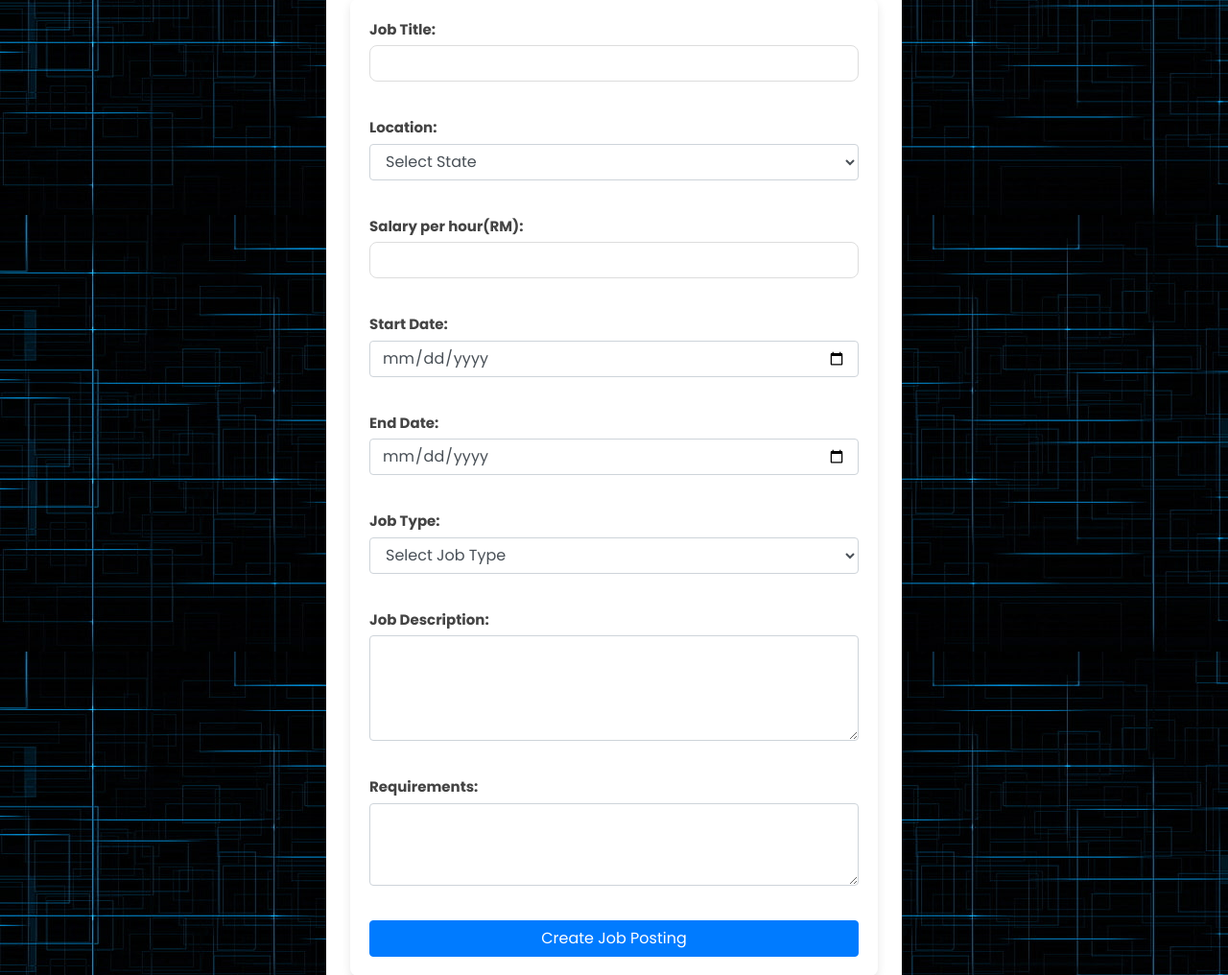
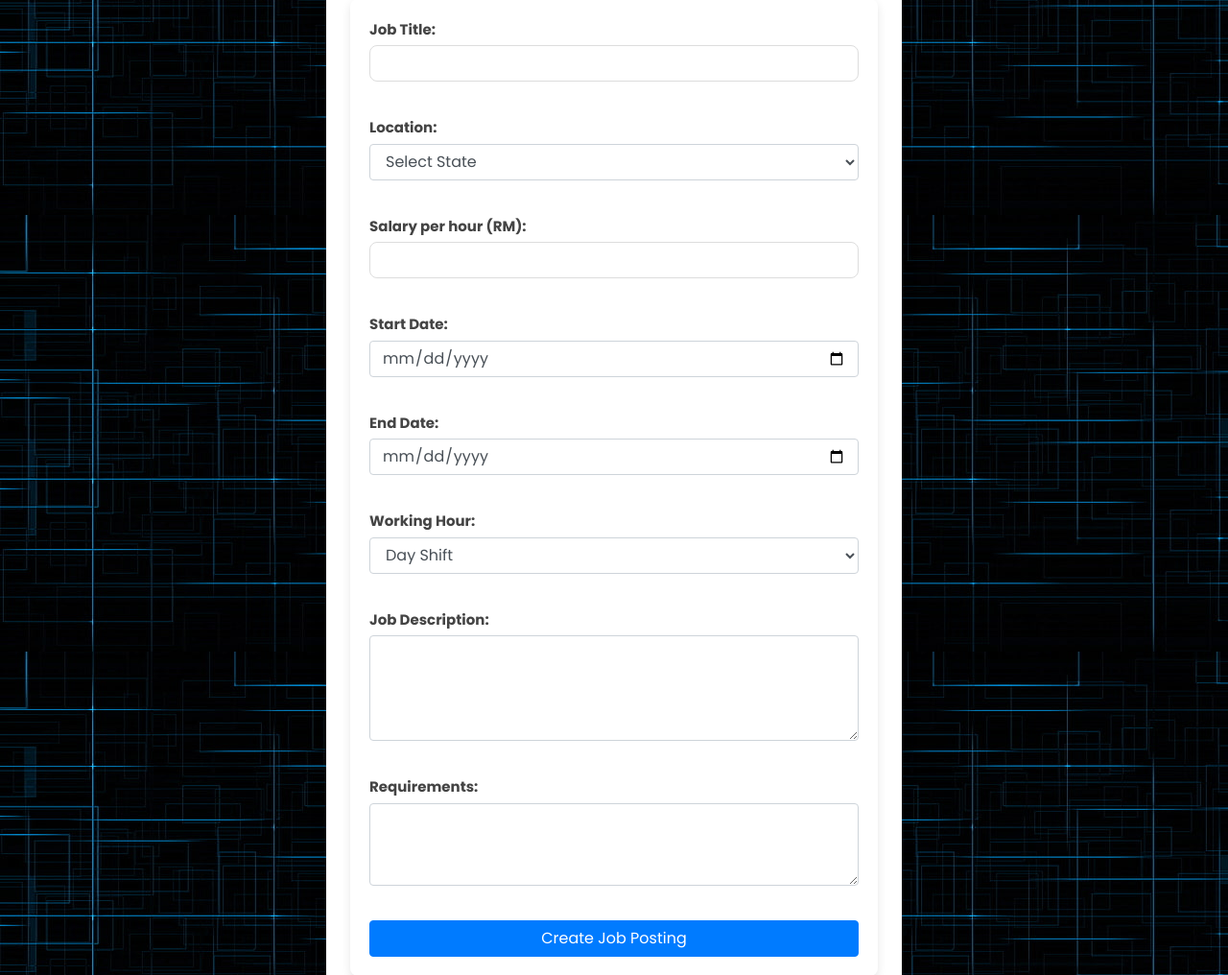
Before and after one commit to EileenYongKaiQin/TechTribe, a PHP site: page /job_posting_form.php in a window 1280 px wide. Shown: the part 231-1247 px from the top of the page at 96% size. Run offline with PHP 8.4, Linux system fonts and the light colour scheme; some web fonts are replaced.

Commit message:
Update job_posting_form.php

```diff
--- a/Employer/job_posting_form.php
+++ b/Employer/job_posting_form.php
@@ -18,27 +18,41 @@
         $errorMessage = '';
 
         if ($_SERVER["REQUEST_METHOD"] == "POST") {
-
             $job_title = isset($_POST['jobTitle']) ? mysqli_real_escape_string($con, $_POST['jobTitle']) : '';
             $location = isset($_POST['location']) ? mysqli_real_escape_string($con, $_POST['location']) : '';
             $salary = isset($_POST['salary']) && is_numeric($_POST['salary']) ? floatval($_POST['salary']) : 0;
             $description = isset($_POST['description']) ? mysqli_real_escape_string($con, $_POST['description']) : '';
             $requirements = isset($_POST['requirements']) ? mysqli_real_escape_string($con, $_POST['requirements']) : '';
-            $job_type = isset($_POST['jobType']) ? mysqli_real_escape_string($con, $_POST['jobType']) : '';
+            $working_hour = isset($_POST['working_hour']) ? mysqli_real_escape_string($con, $_POST['working_hour']) : '';  // Changed to working_hour
             $start_date = isset($_POST['startDate']) ? mysqli_real_escape_string($con, $_POST['startDate']) : '';
             $end_date = isset($_POST['endDate']) ? mysqli_real_escape_string($con, $_POST['endDate']) : '';
 
             // Example employer ID for testing
             $employer_id = 'E001';
 
-            if (empty($job_title) || empty($location) || empty($salary) || empty($description) || empty($job_type) || empty($start_date) || empty($end_date)) {
+            if (empty($job_title) || empty($location) || empty($salary) || empty($description) || empty($working_hour) || empty($start_date) || empty($end_date)) {
                 $errorMessage = "All required fields must be filled!";
             } else {
-                // Store into the database
-                $sql = "INSERT INTO jobPost (employer_id, job_title, location, salary, description, requirements, job_type, start_date, end_date)
-                        VALUES ('$employer_id', '$job_title', '$location', '$salary', '$description', '$requirements', '$job_type', '$start_date', '$end_date')";
+                // Make sure jobPostID will fill the deleted vacancies
+                $sql_find_id = "SELECT MIN(t1.job_posting_id + 1) AS next_available_id
+                                FROM jobPost t1
+                                WHERE NOT EXISTS (SELECT t2.job_posting_id
+                                                  FROM jobPost t2
+                                                  WHERE t2.job_posting_id = t1.job_posting_id + 1)";
+                $result = mysqli_query($con, $sql_find_id);
+                $row = mysqli_fetch_assoc($result);
 
-                if (mysqli_query($con, $sql)) {
+                $nextAvailableId = $row['next_available_id'] ?? null;
+
+                if ($nextAvailableId) {
+                    $sql_insert = "INSERT INTO jobPost (job_posting_id, employer_id, job_title, location, salary, description, requirements, working_hour, start_date, end_date)
+                                   VALUES ($nextAvailableId, '$employer_id', '$job_title', '$location', $salary, '$description', '$requirements', '$working_hour', '$start_date', '$end_date')";
+                } else {
+                    $sql_insert = "INSERT INTO jobPost (employer_id, job_title, location, salary, description, requirements, working_hour, start_date, end_date)
+                                   VALUES ('$employer_id', '$job_title', '$location', $salary, '$description', '$requirements', '$working_hour', '$start_date', '$end_date')";
+                }
+
+                if (mysqli_query($con, $sql_insert)) {
                     $formSubmitted = true;
                 } else {
                     $errorMessage = "Error: " . mysqli_error($con);
@@ -94,7 +108,7 @@
                 </div>
 
                 <div class="form-group">
-                    <label for="salary">Salary per hour(RM):</label>
+                    <label for="salary">Salary per hour (RM):</label>
                     <input type="number" class="form-control" id="salary" name="salary" required>
                 </div>
 
@@ -108,14 +122,11 @@
                     <input type="date" class="form-control" id="endDate" name="endDate" min="<?php echo date('Y-m-d', strtotime('+1 day')); ?>" required>
                 </div>
 
-
                 <div class="form-group">
-                    <label for="jobType">Job Type:</label>
-                    <select class="form-control" id="jobType" name="jobType" required>
-                        <option value="" disabled selected>Select Job Type</option>
-                        <option value="Event Work">Event Crew</option>
-                        <option value="Weekend Work">Weekend Job</option>
-                        <option value="Seasonal">Promoter</option>
+                    <label for="working_hour">Working Hour:</label>
+                    <select class="form-control" id="working_hour" name="working_hour" required>
+                        <option value="Day Shift">Day Shift</option>
+                        <option value="Night Shift">Night Shift</option>
                     </select>
                 </div>
 
```
